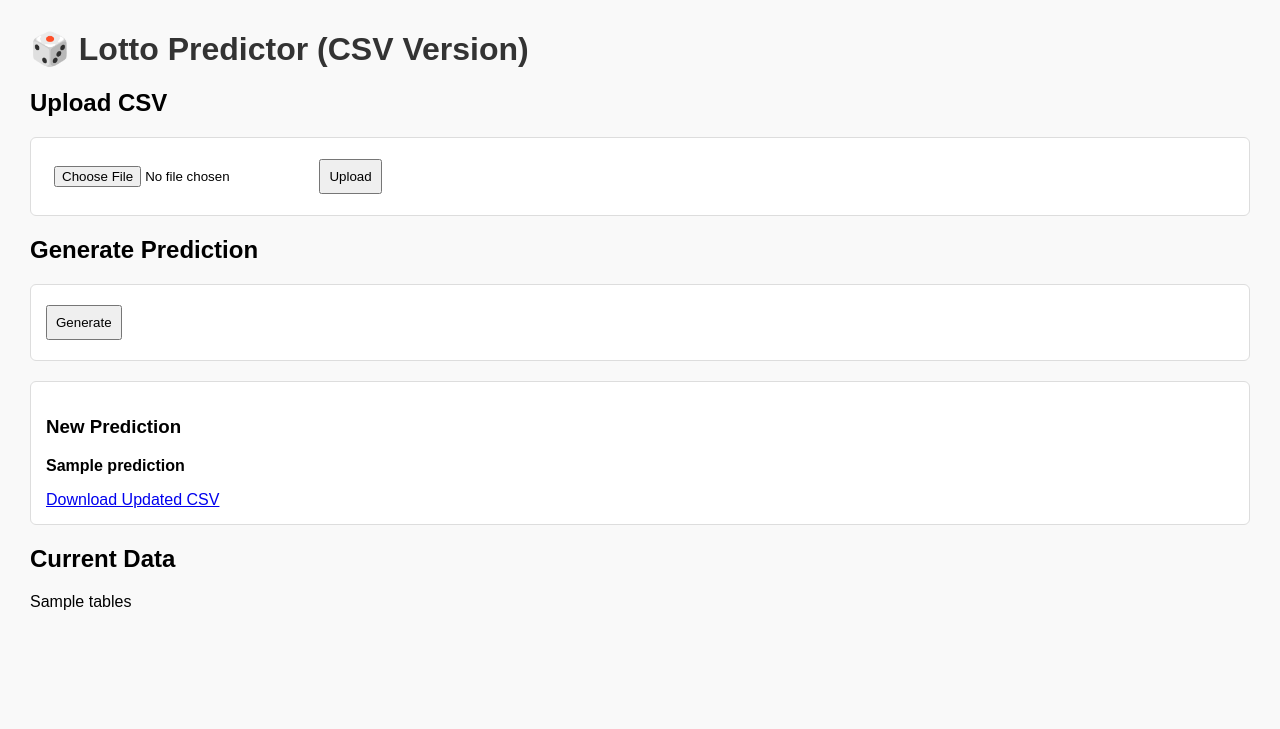
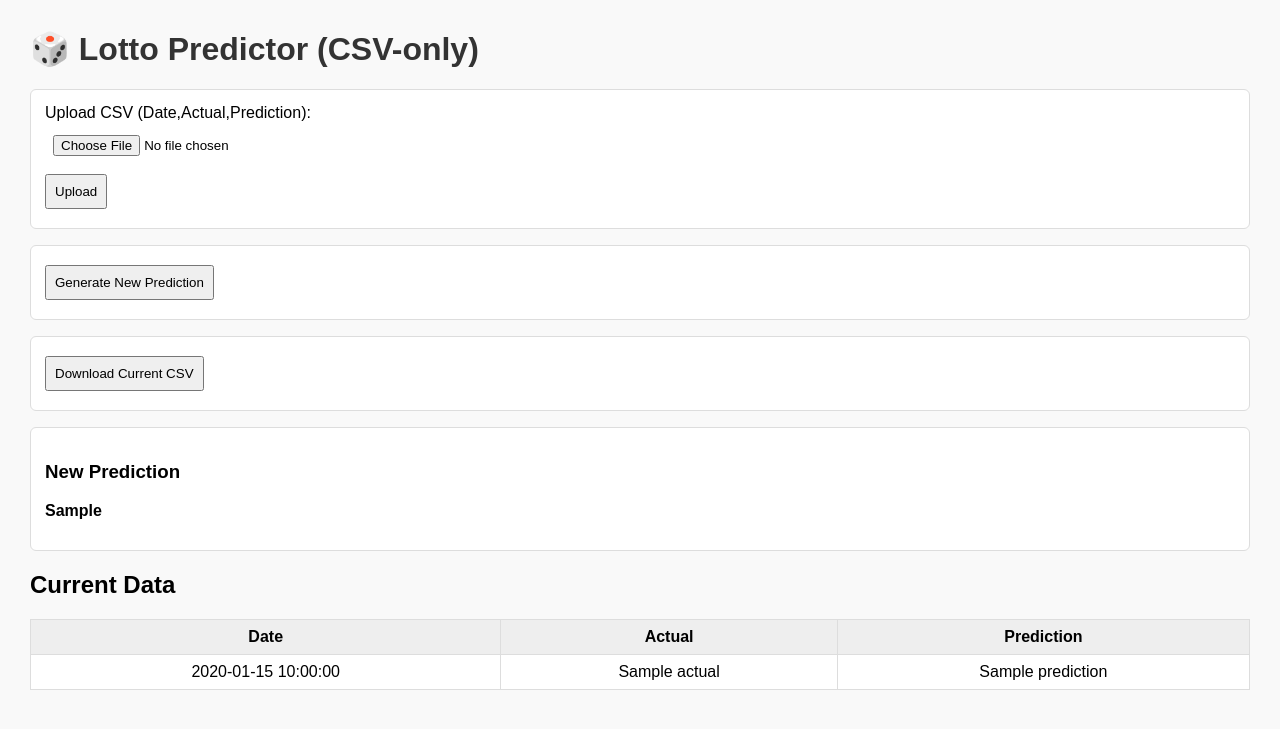
Before and after one commit to gonmafonso-cpu/Lotto-webapp, a Flask app: template templates/index.html in a window 1280 px wide. Shown: the top 729 px of the page. Run offline with Flask 3, Linux system fonts and the light colour scheme; the template is opened without the code that fills it: most values are stand-ins (such as "Sample title", 1, 10 or a date in 2020).

Commit message:
Update index.html

```diff
--- a/templates/index.html
+++ b/templates/index.html
@@ -1,42 +1,56 @@
 <!DOCTYPE html>
 <html>
 <head>
-    <title>Lotto Predictor (CSV Version)</title>
+  <title>Lotto Predictor (CSV-only)</title>
   <meta name="viewport" content="width=device-width, initial-scale=1.0">
   <style>
     body { font-family: Arial, sans-serif; margin: 30px; background: #f9f9f9; }
     h1 { color: #333; }
-        form { margin-bottom: 20px; padding: 15px; background: #fff; border: 1px solid #ddd; border-radius: 6px; }
+    form { margin-bottom: 16px; padding: 14px; background: #fff; border: 1px solid #ddd; border-radius: 6px; }
     input, button { padding: 8px; margin: 5px 0; }
-        .result { background: #fff; padding: 15px; border: 1px solid #ddd; border-radius: 6px; }
-        table.data { border-collapse: collapse; width: 100%; margin-top: 20px; }
-        table.data th, table.data td { border: 1px solid #ddd; padding: 8px; text-align: center; }
+    table { width: 100%; border-collapse: collapse; background: #fff; margin-top: 16px; }
+    th, td { border: 1px solid #ddd; padding: 8px; text-align: center; }
+    th { background: #eee; }
+    .result { background: #fff; border: 1px solid #ddd; border-radius: 6px; padding: 14px; margin-top: 16px; }
   </style>
 </head>
 <body>
-    <h1>🎲 Lotto Predictor (CSV Version)</h1>
+  <h1>🎲 Lotto Predictor (CSV-only)</h1>
 
-    <h2>Upload CSV</h2>
-    <form action="/" method="POST" enctype="multipart/form-data">
-        <input type="file" name="csv_file" accept=".csv">
-        <button type="submit">Upload</button>
+  <!-- Upload CSV -->
+  <form action="/upload" method="POST" enctype="multipart/form-data">
+    <label>Upload CSV (Date,Actual,Prediction):</label><br>
+    <input type="file" name="csv_file" accept=".csv" required>
+    <br><button type="submit">Upload</button>
   </form>
 
-    <h2>Generate Prediction</h2>
-    <form action="/" method="POST">
-        <input type="hidden" name="predict" value="1">
-        <button type="submit">Generate</button>
+  <!-- Generate Prediction -->
+  <form action="/predict" method="POST">
+    <button type="submit">Generate New Prediction</button>
   </form>
 
-    {% if prediction %}
+  <!-- Download current CSV -->
+  <form action="/download" method="GET">
+    <button type="submit">Download Current CSV</button>
+  </form>
+
+  {% if new_prediction %}
   <div class="result">
     <h3>New Prediction</h3>
-        <p><strong>{{ prediction }}</strong></p>
-        <a href="/download">Download Updated CSV</a>
+    <p><strong>{{ new_prediction }}</strong></p>
   </div>
   {% endif %}
 
   <h2>Current Data</h2>
-    {{ tables|safe }}
+  <table>
+    <tr><th>Date</th><th>Actual</th><th>Prediction</th></tr>
+    {% for r in rows %}
+      <tr>
+        <td>{{ r.Date }}</td>
+        <td>{{ r.Actual }}</td>
+        <td>{{ r.Prediction }}</td>
+      </tr>
+    {% endfor %}
+  </table>
 </body>
 </html>
```
Lines whose indentation alone changed are shown as unchanged.
